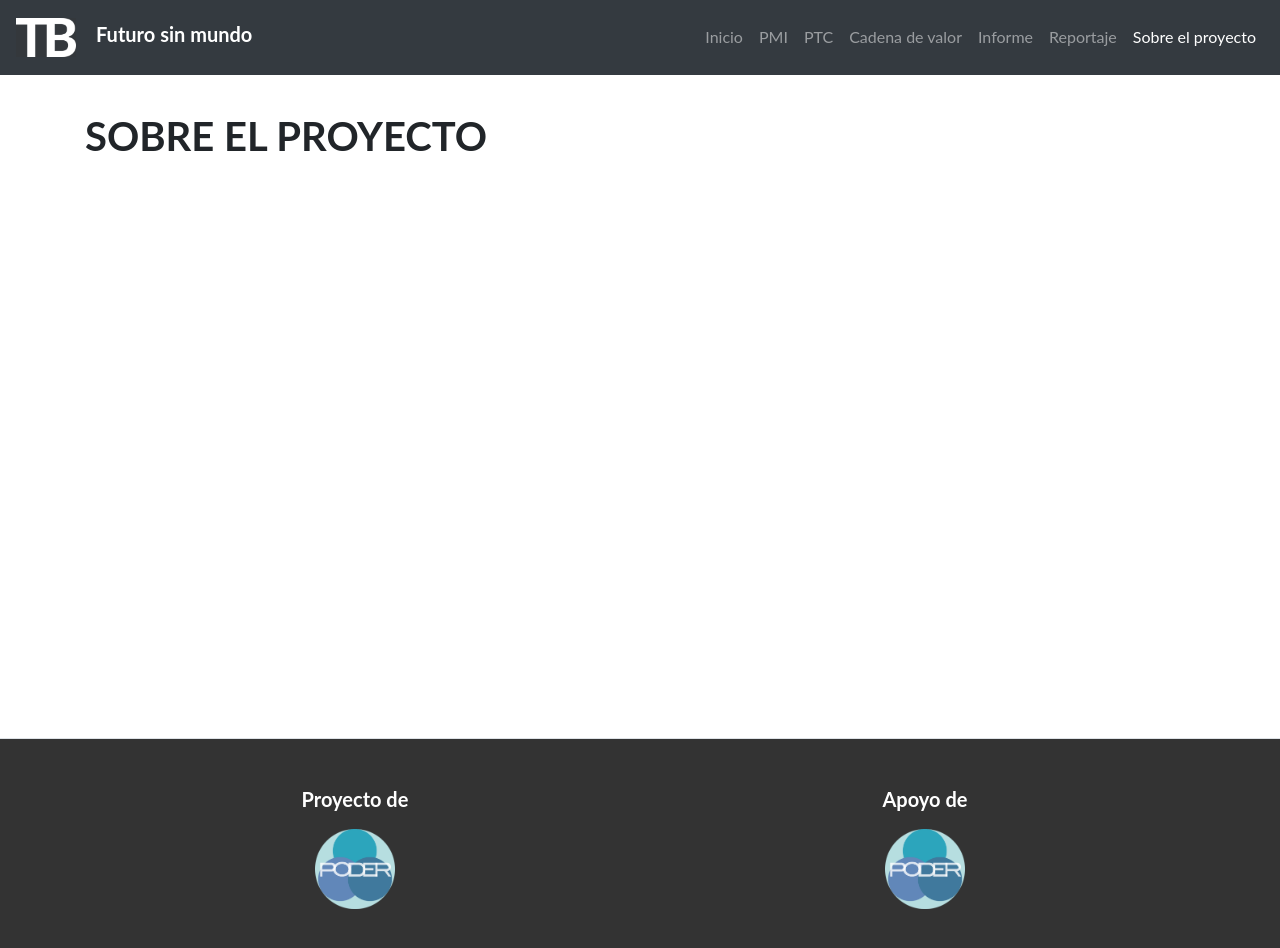
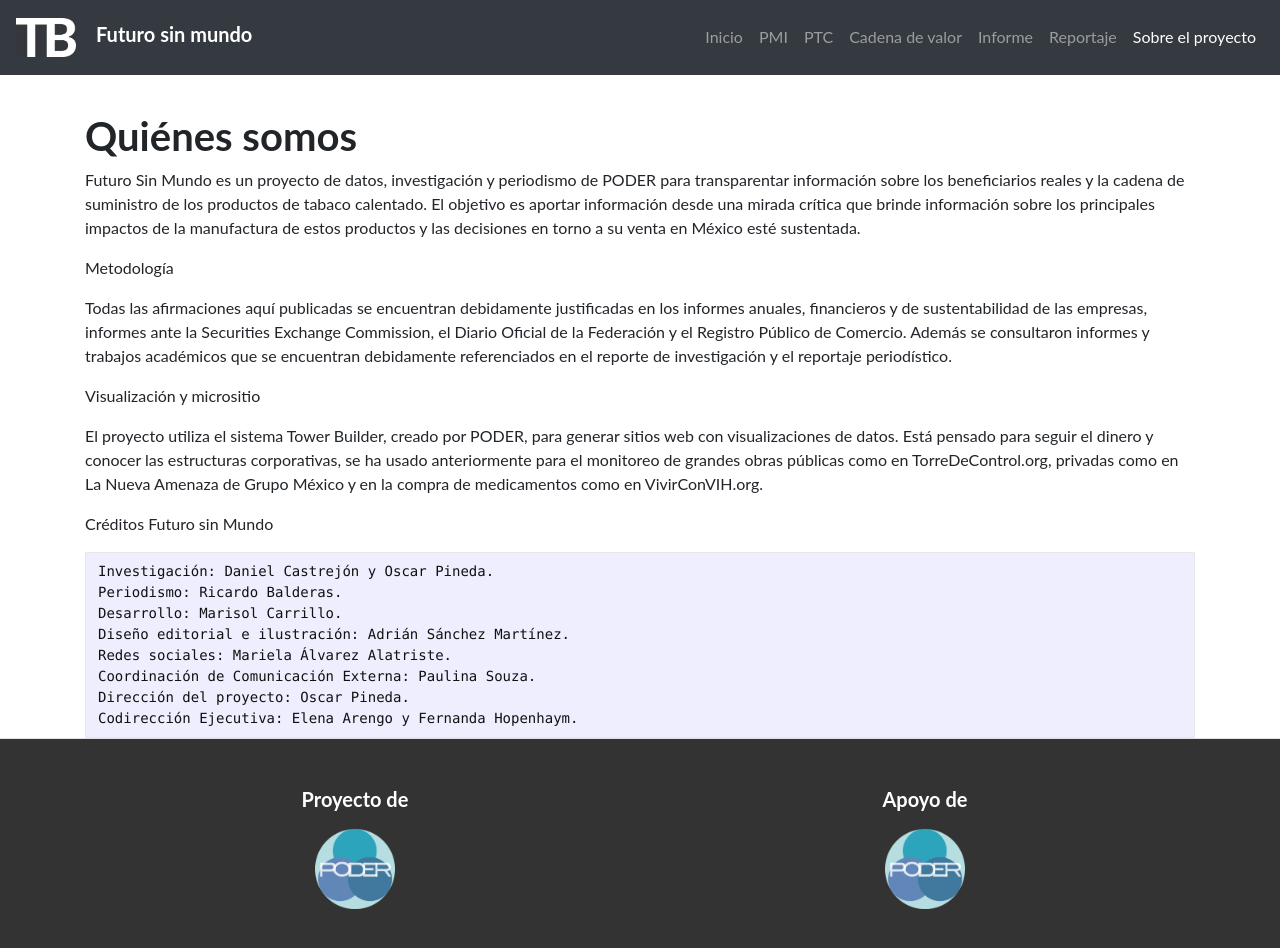
Before and after one commit to ProjectPODER/futurosinmundo, a Jekyll site: the page built from 7-about.md, in a window 1280 px wide and 967 px high. Shown: the top 948 px of the window. Built offline with Jekyll 4.4.1, drawn with Linux system fonts in a browser that asks for light colours.

Commit message:
Update 7-about.md

```diff
--- a/7-about.md
+++ b/7-about.md
@@ -4,4 +4,26 @@
 permalink: /sobre-el-proyecto/
 ---
 
-# SOBRE EL PROYECTO
+# Quiénes somos
+
+Futuro Sin Mundo es un proyecto de datos, investigación y periodismo de PODER para transparentar información sobre los beneficiarios reales y la cadena de suministro de los productos de tabaco calentado. El objetivo es aportar información desde una mirada crítica que brinde información sobre los principales impactos de la manufactura de estos productos y las decisiones en torno a su venta en México esté sustentada.
+
+Metodología
+
+Todas las afirmaciones aquí publicadas se encuentran debidamente justificadas en los informes anuales, financieros y de sustentabilidad de las empresas, informes ante la Securities Exchange Commission, el Diario Oficial de la Federación y el Registro Público de Comercio. Además se consultaron informes y trabajos académicos que se encuentran debidamente referenciados en el reporte de investigación y el reportaje periodístico.
+
+Visualización y micrositio
+
+El proyecto utiliza el sistema Tower Builder, creado por PODER, para generar sitios web con visualizaciones de datos. Está pensado para seguir el dinero y conocer las estructuras corporativas, se ha usado anteriormente para el monitoreo de grandes obras públicas como en TorreDeControl.org, privadas como en La Nueva Amenaza de Grupo México y en la compra de medicamentos como en VivirConVIH.org.
+
+Créditos
+Futuro sin Mundo
+
+    Investigación: Daniel Castrejón y Oscar Pineda.
+    Periodismo: Ricardo Balderas.
+    Desarrollo: Marisol Carrillo.
+    Diseño editorial e ilustración: Adrián Sánchez Martínez.
+    Redes sociales: Mariela Álvarez Alatriste.
+    Coordinación de Comunicación Externa: Paulina Souza.
+    Dirección del proyecto: Oscar Pineda.
+    Codirección Ejecutiva: Elena Arengo y Fernanda Hopenhaym.
```
